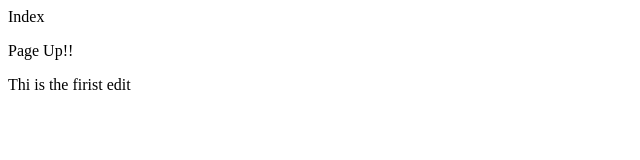
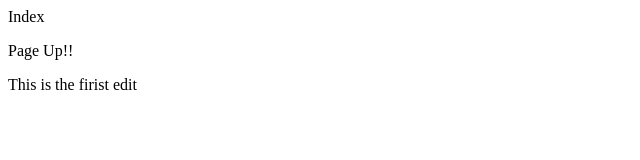
Before and after one commit to SahilLotliker99/Test_AWS_Sahil, a plain HTML site: page index.html in a window 1280 px wide. Shown: the full height of the page, 0-640 px from the left. Drawn offline with Linux system fonts and the light colour scheme.

```diff
--- a/index.html
+++ b/index.html
@@ -5,6 +5,6 @@
     </head>
     <body>
         <p>Page Up!!</p>
-        <p>Thi is the firist edit</p>
+        <p>This is the firist edit</p>
     </body>
 </html>
```
